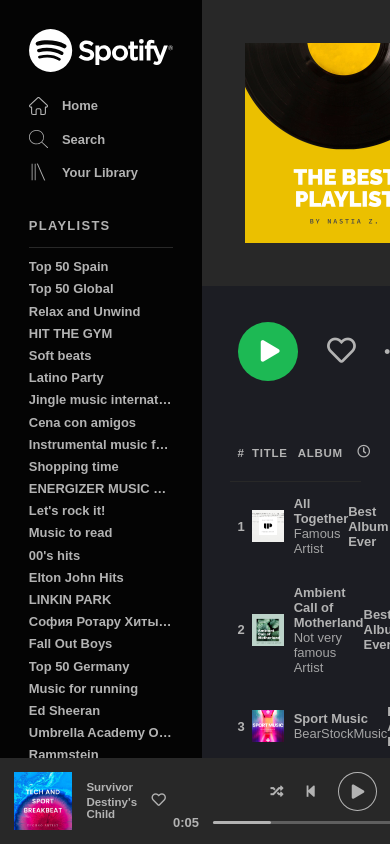
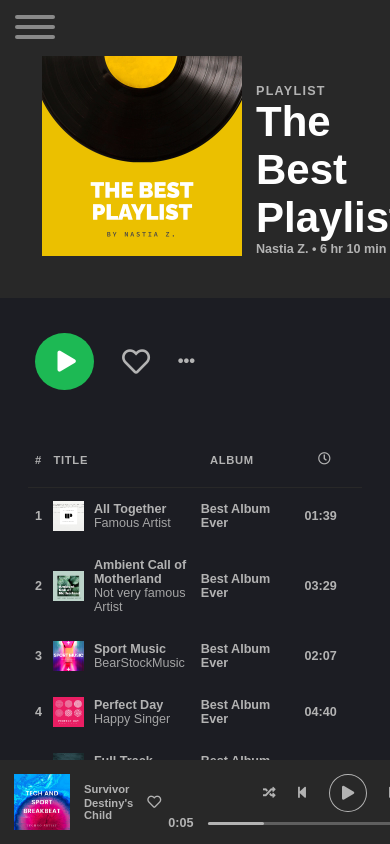
Before and after one commit to nastiazhyrnova/Music-app, a plain HTML site: page index.html in a window 390 px wide. Drawn offline with Linux system fonts and the light colour scheme.

Commit message:
burger menu for mobile version styled and js added

```diff
--- a/css/main-styles.css
+++ b/css/main-styles.css
@@ -13,7 +13,9 @@
     color: var(--white-color);
     font-size: 0.9rem;
 }
-
+html {
+    font-size: 14px;
+}
 /*Scrollbar*/
 ::-webkit-scrollbar {
     width: 10px;
@@ -37,13 +39,19 @@
 .display-none {
     display: none;
 }
-
+.display-flex {
+    display: flex!important;
+}
+.burger-menu {
+    display: none;
+    position: absolute;
+}
+/*Main Container*/
 
 .main-container {
     width: 100%;
     height: 100%;
     display: flex;
-    grid-template-columns: 1fr 2fr;
     overflow-y: auto;
 }
 
@@ -59,6 +67,7 @@
     flex-direction: column;
     padding-bottom: 6rem;
 }
+
 .upper-container {
     flex: 0 0 auto;
     position: relative;
--- /dev/null
+++ b/css/responsive.css
@@ -0,0 +1,122 @@
+/*Burger Menu for the sidebar*/
+
+.hamburger {
+    padding: 15px 15px;
+    display: inline-block;
+    cursor: pointer;
+    transition-property: opacity, filter;
+    transition-duration: 0.15s;
+    transition-timing-function: linear;
+    font: inherit;
+    color: inherit;
+    text-transform: none;
+    background-color: transparent;
+    border: 0;
+    margin: 0;
+    overflow: visible;
+}
+.hamburger:hover {
+    opacity: 0.7; }
+.hamburger.is-active:hover {
+    opacity: 0.7; }
+.hamburger.is-active .hamburger-inner,
+.hamburger.is-active .hamburger-inner::before,
+.hamburger.is-active .hamburger-inner::after {
+    background-color: var(--white-color); }
+
+.hamburger-box {
+    width: 40px;
+    height: 24px;
+    display: inline-block;
+    position: relative;
+}
+.hamburger-inner {
+    display: block;
+    top: 50%;
+    margin-top: -2px;
+}
+.hamburger-inner, .hamburger-inner::before, .hamburger-inner::after {
+    width: 40px;
+    height: 4px;
+    background-color: var(--white-color);
+    border-radius: 4px;
+    position: absolute;
+    transition-property: transform;
+    transition-duration: 0.15s;
+    transition-timing-function: ease; }
+.hamburger-inner::before, .hamburger-inner::after {
+    content: "";
+    display: block; }
+.hamburger-inner::before {
+    top: -10px; }
+.hamburger-inner::after {
+    bottom: -10px; }
+.hamburger--slider .hamburger-inner {
+    top: 2px;
+}
+.hamburger--slider .hamburger-inner::before {
+    top: 10px;
+    transition-property: transform, opacity;
+    transition-timing-function: ease;
+    transition-duration: 0.15s; }
+.hamburger--slider .hamburger-inner::after {
+    top: 20px; }
+
+.hamburger--slider.is-active .hamburger-inner {
+    transform: translate3d(0, 10px, 0) rotate(45deg);
+}
+.hamburger--slider.is-active .hamburger-inner::before {
+    transform: rotate(-45deg) translate3d(-5.71429px, -6px, 0);
+    opacity: 0; }
+.hamburger--slider.is-active .hamburger-inner::after {
+    transform: translate3d(0, -20px, 0) rotate(-90deg); }
+
+
+/*END Burger Menu for the sidebar*/
+
+
+
+@media (max-width: 414px) {
+
+    .music-block-header-container {
+        padding-top: 4rem;
+    }
+    .main-container {
+        width: auto;
+    }
+    .left-sidebar {
+        display: none;
+        position: fixed;
+        top: 0;
+        left: 0;
+        z-index: 1;
+        padding: 1rem;
+        max-width: none;
+        width: 100%;
+        align-items: center;
+    }
+    .left-sidebar * {
+        font-size: 1.5rem;
+        font-weight: 400;
+    }
+    .upper-container,
+    .bottom-container {
+        width: 90%;
+    }
+    /* .sidebar-main-menu {
+        display: flex;
+        gap: 2rem;
+        flex-direction: row;
+    } */
+    .upper-container > img {
+        max-width: 10rem;
+        display: block;
+        margin: 0 auto;
+    }
+    .burger-menu {
+        display: block;
+        z-index: 100;
+        position: absolute;
+        left: 0;
+    }
+}
--- a/index.html
+++ b/index.html
@@ -10,10 +10,17 @@
   <link href="https://fonts.googleapis.com/css2?family=Quicksand:wght@300;400;500;600;700&display=swap" rel="stylesheet">
   <link rel="stylesheet" href="css/main-styles.css">
   <link rel="stylesheet" href="css/playlist.css">
-
+  <link rel="stylesheet" href="css/responsive.css">
 </head>
 <body>
   <div class="main-container">
+    <div class="burger-menu">
+      <button class="hamburger hamburger--slider" type="button">
+        <span class="hamburger-box">
+          <span class="hamburger-inner"></span>
+        </span>
+      </button>
+    </div>
     <div class="left-sidebar">
       <div class="upper-container">
         <img src="images/Spotify_logo_white.svg" alt="Logo">
--- a/js/app.js
+++ b/js/app.js
@@ -1,4 +1,5 @@
 import {songsList} from "./data/songs.js";
+
 
 //1.PLAYLIST: MUSIC INSERT
 const playListEl = document.querySelector(".song-list");
@@ -35,3 +36,19 @@
 // window.onscroll = function() {
 // TO BE ADDED LATER
 // }
+
+
+//3. BURGER-MENU
+
+const burgerMenu = document.querySelector(".burger-menu");
+const burgerEl = document.querySelector(".hamburger");
+const leftSideBarEl = document.querySelector(".left-sidebar");
+
+
+const triggerBurger = () => {
+    burgerEl.classList.toggle("is-active");
+    // burgerMenu.classList.toggle("burger-menu-right");
+    leftSideBarEl.classList.toggle("display-flex");
+}
+
+burgerMenu.addEventListener('click', triggerBurger);
```
Also changed, not shown: js/modules/responsive.js (added, +7 -0 lines).
